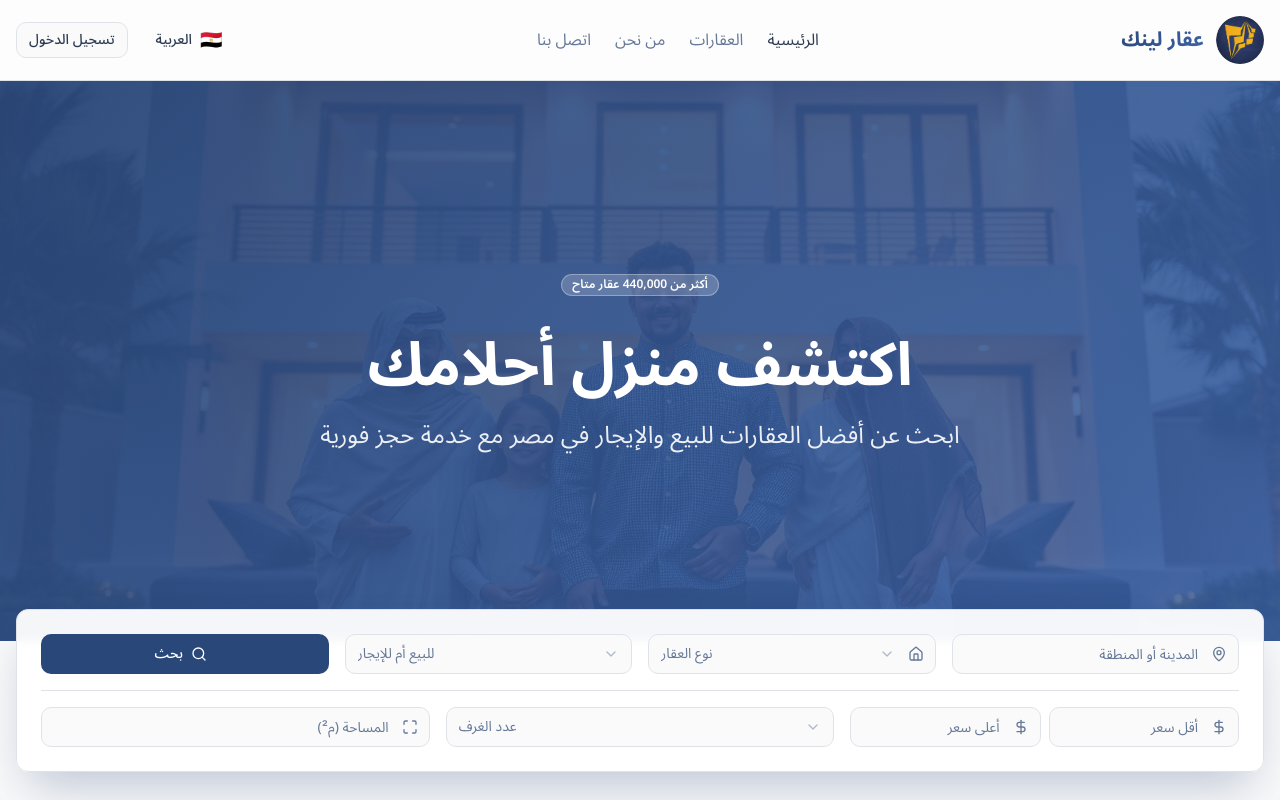
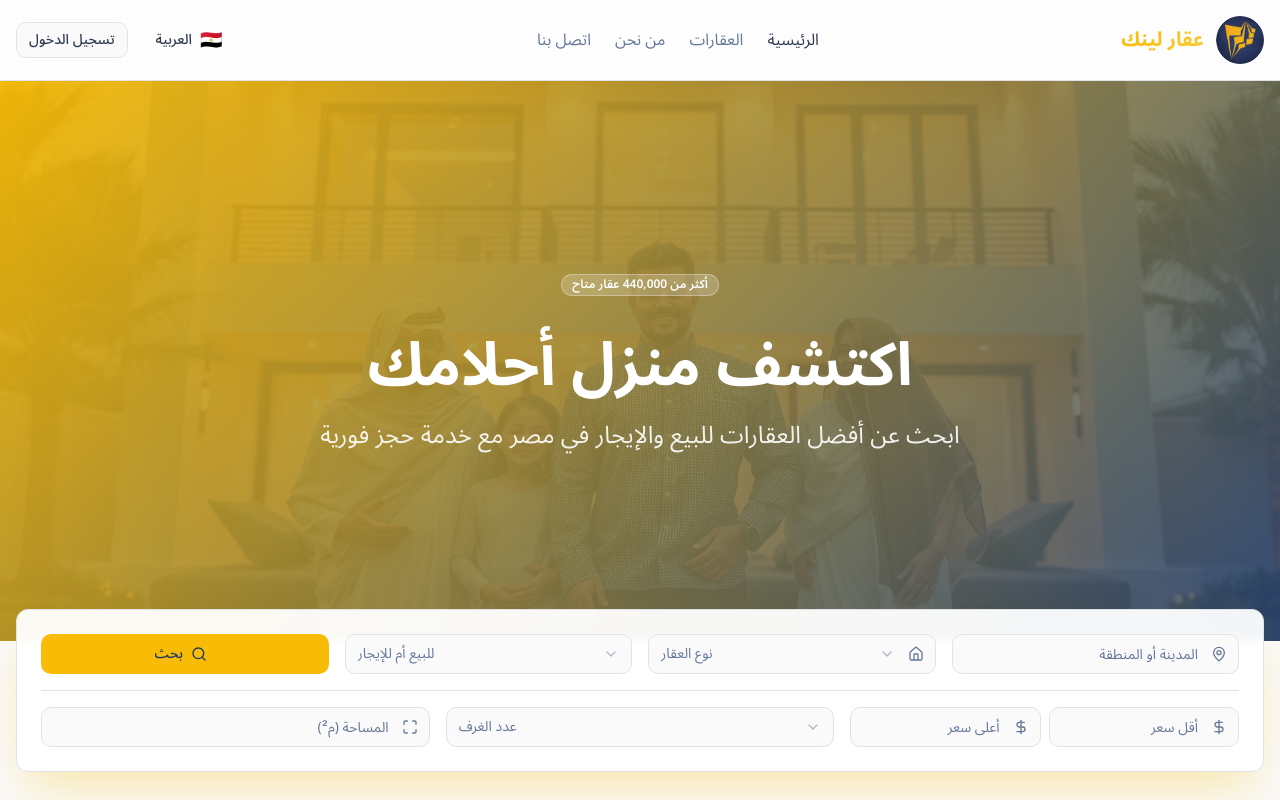
Before and after one commit to Merspire/bait-dar-app, a React (Vite) app: page / in a window 1280 px wide. Shown: the top 800 px of the page. Built offline with nearby package versions, Linux system fonts and the light colour scheme; the HTML template or start-up script is replaced by a standard one.

Commit message:
Refactor: Add yellow to design

```diff
--- a/src/index.css
+++ b/src/index.css
@@ -19,19 +19,19 @@
     --popover: 0 0% 100%;
     --popover-foreground: 218 30% 25%;
 
-    /* Aqarlink Blue & Gold Theme */
-    --primary: 218 48% 32%;
-    --primary-foreground: 0 0% 100%;
-    --primary-glow: 218 48% 45%;
+    /* Aqarlink Yellow & Blue Theme */
+    --primary: 45 95% 50%;
+    --primary-foreground: 218 48% 25%;
+    --primary-glow: 45 95% 60%;
 
-    --secondary: 45 95% 55%;
-    --secondary-foreground: 218 48% 25%;
+    --secondary: 218 48% 32%;
+    --secondary-foreground: 0 0% 100%;
 
     --muted: 210 14% 96%;
     --muted-foreground: 218 20% 50%;
 
-    /* Gold Accent from Logo */
-    --accent: 45 95% 55%;
+    /* Yellow Accent */
+    --accent: 45 95% 50%;
     --accent-foreground: 218 48% 25%;
 
     --destructive: 0 72% 51%;
@@ -39,23 +39,23 @@
 
     --border: 210 14% 89%;
     --input: 210 14% 89%;
-    --ring: 45 95% 55%;
+    --ring: 45 95% 50%;
 
     /* Real Estate Specific Colors */
     --success: 142 71% 45%;
     --success-foreground: 0 0% 100%;
-    --warning: 45 95% 55%;
+    --warning: 45 95% 50%;
     --warning-foreground: 218 48% 25%;
 
     /* Gradients */
-    --gradient-hero: linear-gradient(135deg, hsl(218 48% 32%) 0%, hsl(218 48% 45%) 100%);
-    --gradient-card: linear-gradient(135deg, hsl(0 0% 100%) 0%, hsl(210 14% 98%) 100%);
-    --gradient-overlay: linear-gradient(135deg, hsla(218 48% 32% / 0.95) 0%, hsla(218 48% 45% / 0.85) 100%);
+    --gradient-hero: linear-gradient(135deg, hsl(45 95% 50%) 0%, hsl(45 95% 60%) 100%);
+    --gradient-card: linear-gradient(135deg, hsl(0 0% 100%) 0%, hsl(45 95% 98%) 100%);
+    --gradient-overlay: linear-gradient(135deg, hsla(45 95% 50% / 0.95) 0%, hsla(218 48% 32% / 0.85) 100%);
 
     /* Shadows */
-    --shadow-soft: 0 4px 6px -1px hsla(218 48% 32% / 0.1), 0 2px 4px -1px hsla(218 48% 32% / 0.06);
-    --shadow-medium: 0 10px 15px -3px hsla(218 48% 32% / 0.15), 0 4px 6px -2px hsla(218 48% 32% / 0.08);
-    --shadow-large: 0 25px 50px -12px hsla(218 48% 32% / 0.3);
+    --shadow-soft: 0 4px 6px -1px hsla(45 95% 50% / 0.15), 0 2px 4px -1px hsla(45 95% 50% / 0.08);
+    --shadow-medium: 0 10px 15px -3px hsla(45 95% 50% / 0.2), 0 4px 6px -2px hsla(45 95% 50% / 0.1);
+    --shadow-large: 0 25px 50px -12px hsla(45 95% 50% / 0.35);
 
     /* Animations */
     --transition-smooth: all 0.3s cubic-bezier(0.4, 0, 0.2, 1);
@@ -77,7 +77,7 @@
     --secondary-foreground: 45 95% 55%;
     --muted: 218 30% 22%;
     --muted-foreground: 215 13% 65%;
-    --accent: 45 95% 55%;
+    --accent: 45 95% 60%;
     --accent-foreground: 218 35% 15%;
     --destructive: 0 72% 51%;
     --destructive-foreground: 0 0% 100%;
```
